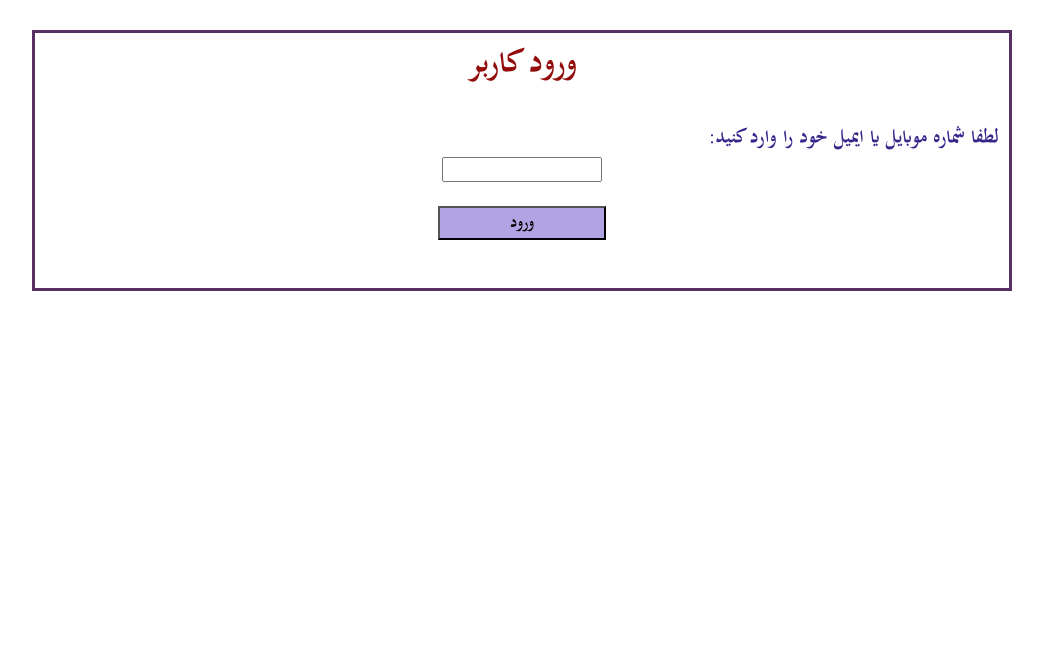
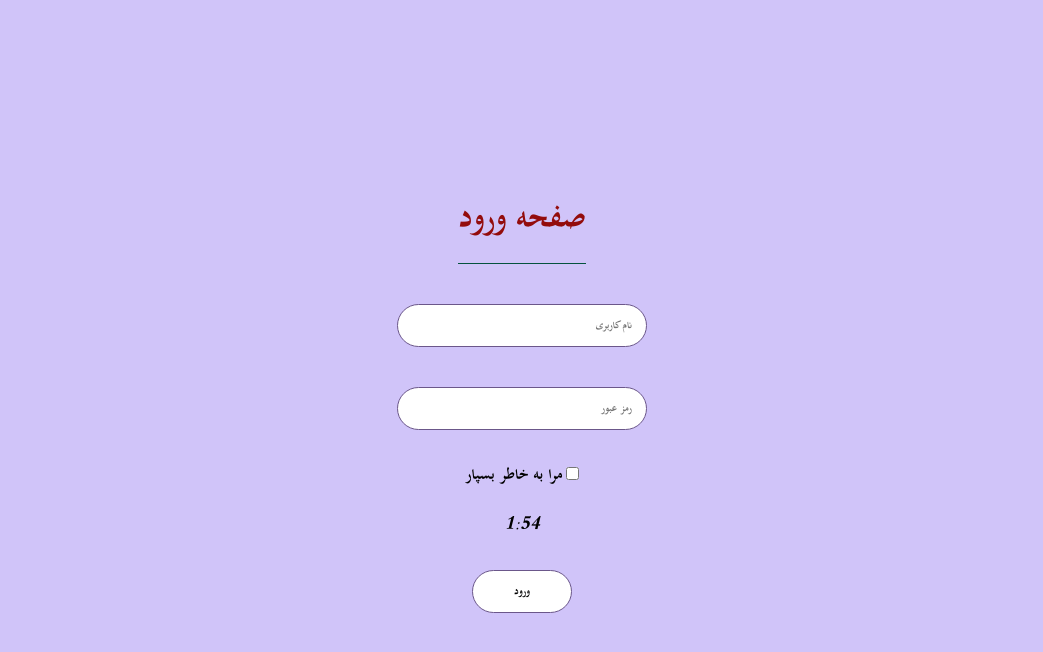
Before and after one commit to reyhoon-nmd/lotus, a plain HTML site: page pages/sign_in_to_site/before_sign_in/before_sign_in_to_site_page.html in a window 1280 px wide. Shown: the whole page, without its empty margins (118-1161 px from the left). Drawn offline with Linux system fonts and the light colour scheme.

Commit message:
Add files via upload

```diff
--- a/pages/sign_in_to_site/before_sign_in/before_sign_in_to_site_page.html
+++ b/pages/sign_in_to_site/before_sign_in/before_sign_in_to_site_page.html
@@ -3,7 +3,7 @@
 <html>
 
 <head>
-    <title>ورود به سایت </title>
+    <title>صفحه ورود </title>
     <link rel="shortcut icon" href="../../../assets/Favicon.png" type="image/x-icon">
     <link href="../../../general_styles/general_style.css" rel="stylesheet">
     <link href="../../../general_styles/header_style.css" rel="stylesheet">
@@ -12,7 +12,7 @@
 </head>
 
 <body dir="rtl">
-    <div class="general_border">
+    <!-- <div class="general_border">
         <h1 class="center font_size40 color_red">ورود کاربر </h1>
         <br>
         <h2 class="padding-right10 font_size25 color_blue">لطفا شماره موبایل یا ایمیل خود را وارد کنید:</h2>
@@ -23,7 +23,20 @@
             id="entrance_button"> ورود</button>
         <br><br>
 
-    </div>
+    </div> -->
+
+    <form action="../../../index.html" method="post" class="login">
+        <h1 class="font_size40 color_red">صفحه ورود  </h1>
+        <input id="textbox" type="text" minlength="2" maxlength="30" required placeholder="نام کاربری">
+        <input id="textbox" type="password" minlength="2" maxlength="30" required placeholder="رمز عبور ">
+        <span>
+            <input type="checkbox" id="rememberme">
+            <label for="rememberme" class="font_size20">مرا به خاطر بسپار</label>
+        </span>
+        <span id="timer" class="font_size20 italic"></span>
+        <input type="submit" value="ورود" id="arrival" onclick="retransmission()">
+    </form>
+
 
     <script src="../../../scripts/general_script.js"></script>
 
--- a/pages/sign_in_to_site/before_sign_in/style.css
+++ b/pages/sign_in_to_site/before_sign_in/style.css
@@ -5,14 +5,62 @@
     margin-left: 150px;
 }
 
+body{
+    background-color: #d0c4f9;
+}
 /*for input and sing in to site button*/
-.middle{
+/* .middle{
     display: block;
     margin-left: auto;
     margin-right: auto;
+} */
+.login{
+    display: flex;
+    flex-direction: column;
+    height: 100vh;
+    align-items: center;
+    justify-content: center;
+    margin: auto;
 }
-
-/*for sing in to site button*/
+.login h1{
+    margin: 20px;
+    padding-bottom: 14px;
+    border-bottom: 1px solid rgb(4, 82, 62);
+    transition: 0.7s;
+}
+.login h1:hover{
+    border-color: rgb(18, 217, 167);
+    font-size: 45px;
+}
+.login input[type="text"], input[type="password"]{
+    margin: 20px;
+    padding: 10px 14px;
+    width: 250px;
+    border-radius: 24px;
+    border: 1px solid rgb(107, 87, 138);
+    transition: 0.5s;
+}
+.login input[type="text"]:focus , input[type="password"]:focus{
+    width: 300px;
+}
+.login input[type="submit"]{
+    background-color: white;
+    cursor: pointer;
+    margin: 20px;
+    padding: 10px 14px;
+    width: 100px;
+    border-radius: 24px;
+    border: 1px solid rgb(107, 87, 138);
+    transition: 0.6s;
+}
+.login input[type="submit"]:hover{
+    background-color: rgb(107, 87, 138);
+    color: white;
+}
+.login span{
+    margin: 10px;
+}
+/* for sing in to site button
 .padding_left_right_70{
     padding-left: 70px;
     padding-right: 70px;
@@ -28,4 +76,4 @@
 }
 #entrance_button:active{
     color: rgb(198, 47, 47);
-}
+} */
```
